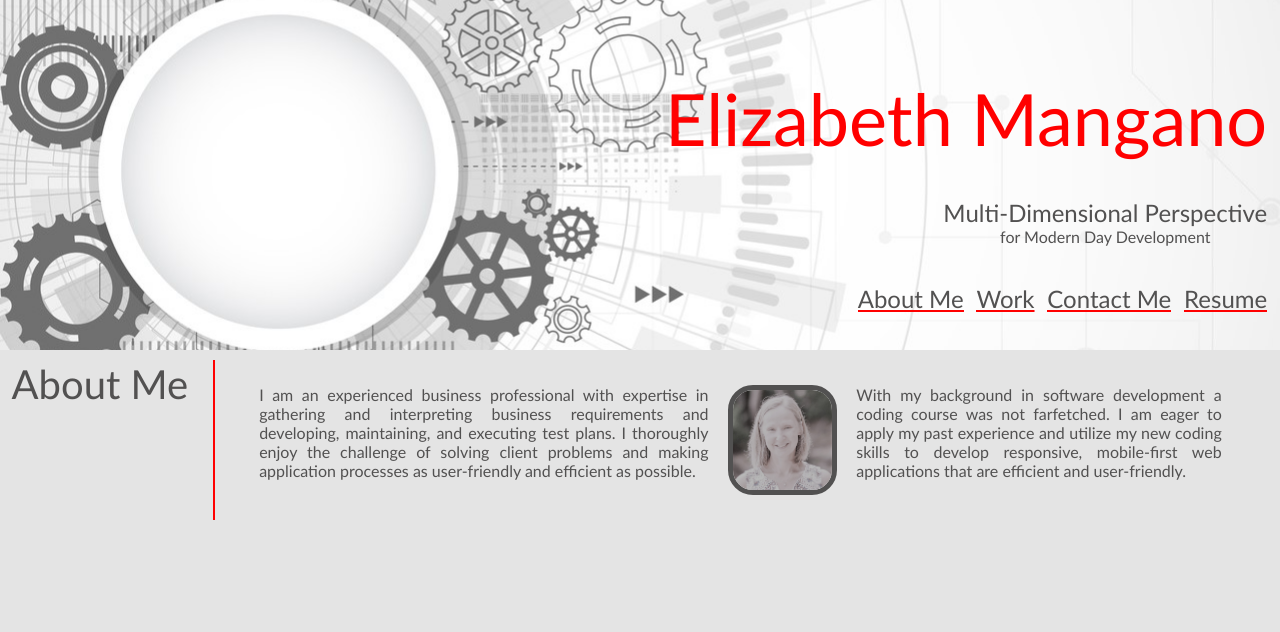
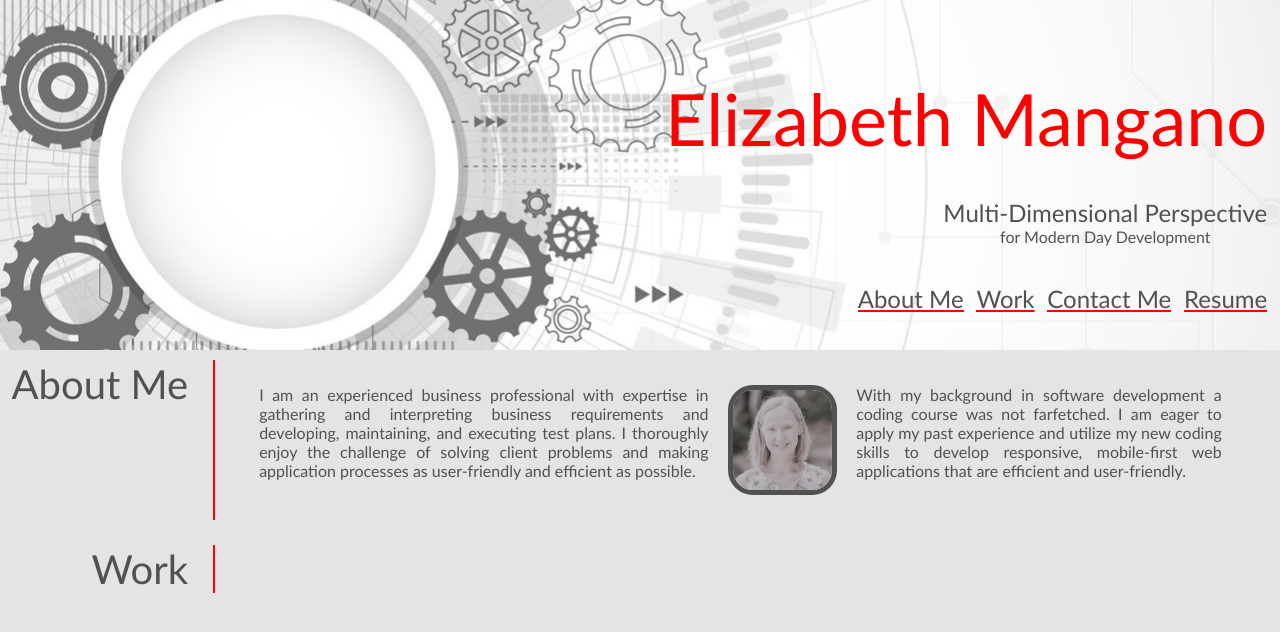
Before and after one commit to emangano2816/portfolio_react, a React (Create React App) app: page / in a window 1280 px wide. Shown: the top 632 px of the page. Built offline with nearby package versions, Linux system fonts and the light colour scheme.

Commit message:
Modifications: Passing component as prop to make section rendering dynamic Added projects component; removed sectionbody component - not needed.

```diff
--- a/src/Components/Main/index.js
+++ b/src/Components/Main/index.js
@@ -1,14 +1,16 @@
 import React from "react";
 import Section from "../Section/index.js";
-import SectionHeader from "../SectionHeader/index.js";
 import AboutMe from "../AboutMe/index.js";
+import Projects from "../Projects/index.js";
 import '../Main/style.css'
 
 function Main() {
 
     return(
         <main class="main-container">
-            <Section id="aboutme" style="aboutme-container aboutme-item" />
+            <Section id="aboutme" style="aboutme-container aboutme-item" header='About Me' component={<AboutMe/>} />
+            <Section id="work" style="work-container work-item" header='Work' component={<Projects/>} />
+
         </main>
     )
 }
--- /dev/null
+++ b/src/Components/Projects/index.js
@@ -0,0 +1,11 @@
+import React from "react";
+
+function Projects() {
+    return (
+        <div className="projects">
+
+        </div>
+    )
+}
+
+export default Projects;
--- a/src/Components/Section/index.js
+++ b/src/Components/Section/index.js
@@ -6,8 +6,8 @@ import AboutMe from "../AboutMe/index.js";
 function Section(props) {
     return(
         <section id={props.id} className={props.style}>
-            <SectionHeader />
-            <AboutMe />
+            <SectionHeader header={props.header} />
+            {props.component}
 
         </section>
     )
--- a/src/Components/SectionHeader/index.js
+++ b/src/Components/SectionHeader/index.js
@@ -1,9 +1,9 @@
 import React from "react";
 
-function SecctionHeader() {
+function SecctionHeader({ header }) {
     return (
         <h2>
-            About Me
+            {header}
         </h2>
     )
 }
```
Also changed, not shown: src/Components/SectionBody/index.js (deleted, +0 -9 lines).
